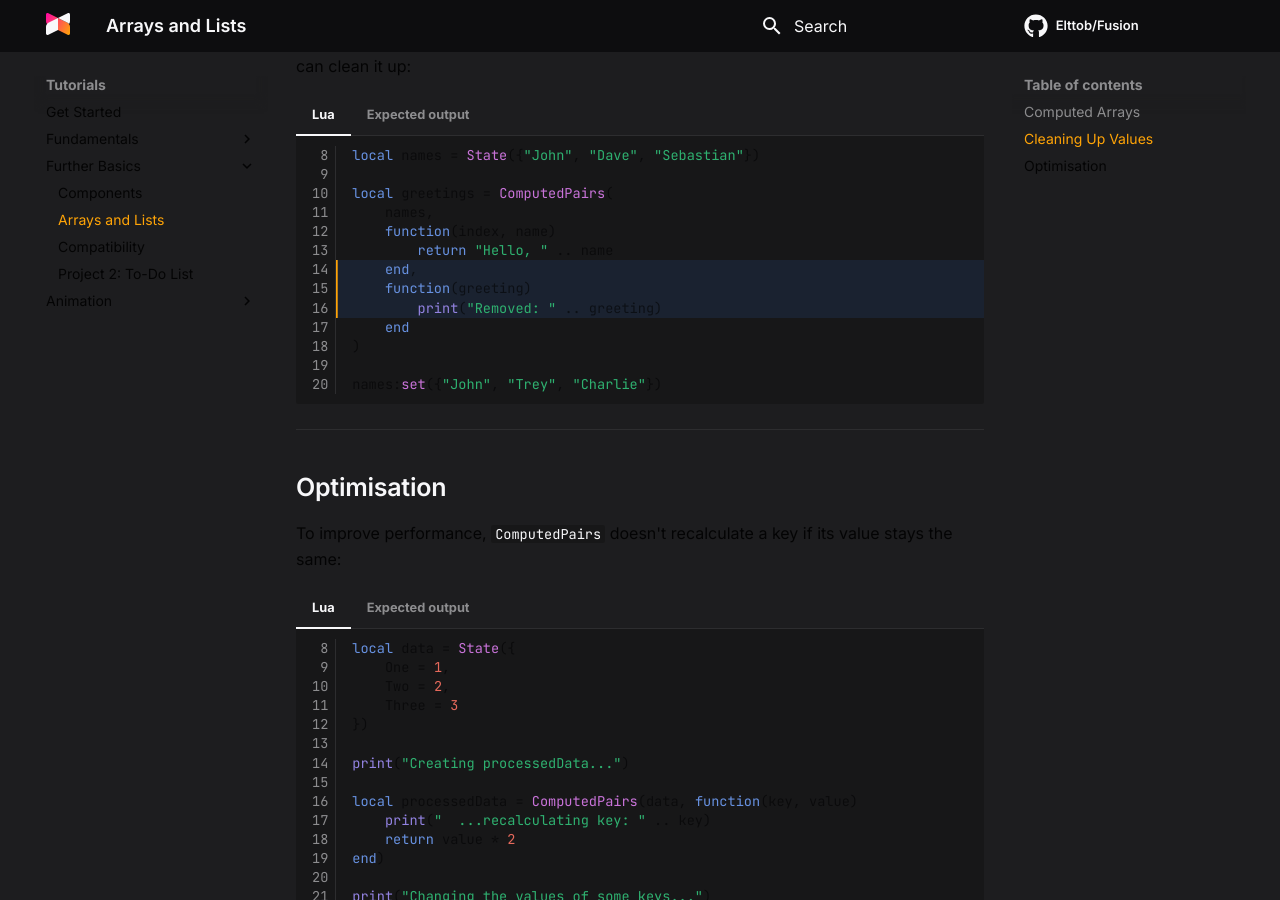
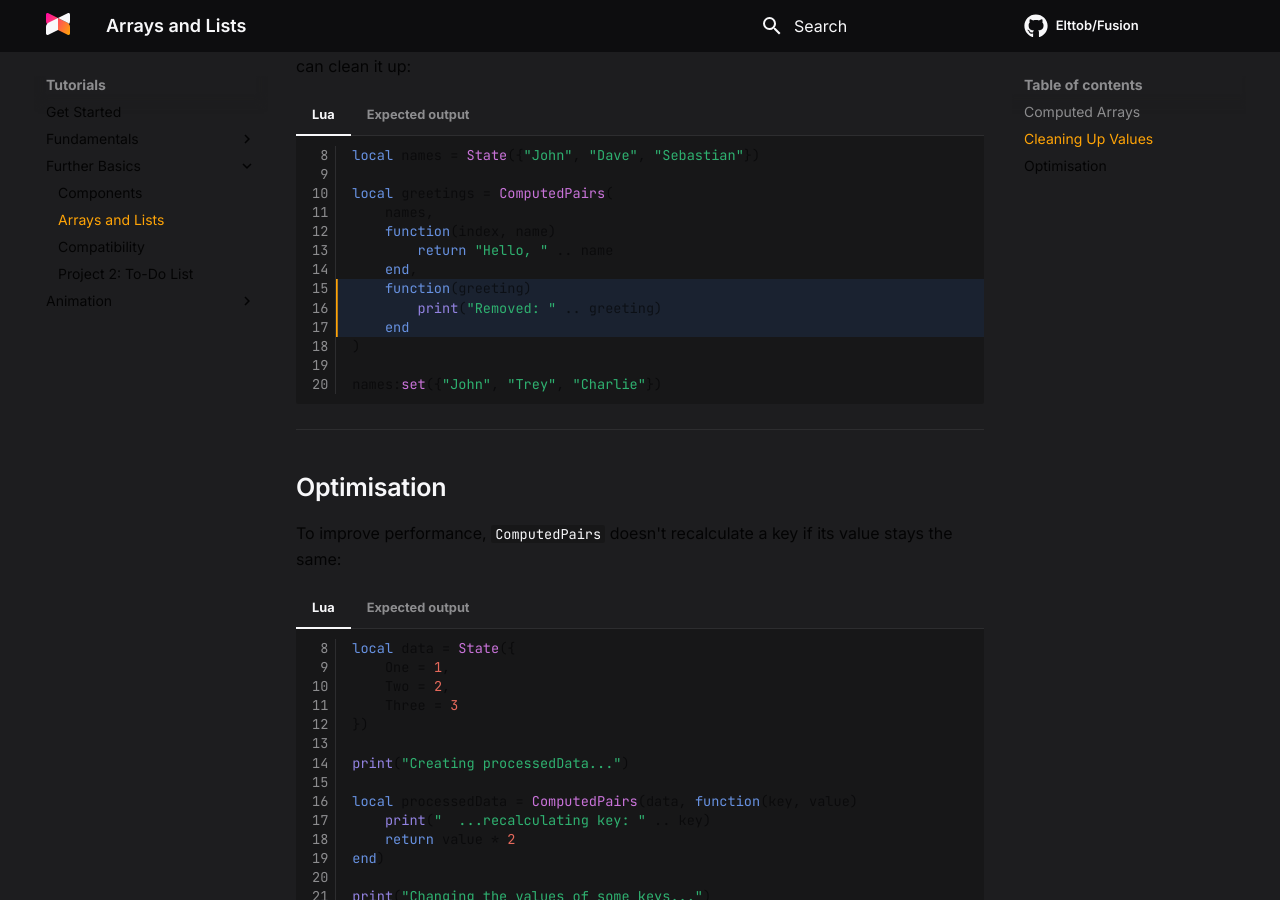
Before and after one commit to dphfox/Fusion, an MkDocs documentation site: the page built from docs/tutorials/further-basics/arrays-and-lists.md, in a window 1280 px wide and 900 px high, scrolled down 1941 px. Built offline with MkDocs 1.6.1 and Material for MkDocs 9.7.7, drawn with Linux system fonts in a browser that asks for light colours; comment, search, counter and statistics services are not loaded.

Commit message:
Fix line highlighting in Arrays and Lists

````diff
--- a/docs/tutorials/further-basics/arrays-and-lists.md
+++ b/docs/tutorials/further-basics/arrays-and-lists.md
@@ -98,7 +98,7 @@ the second argument. It will be called any time a generated value is removed or
 overwritten, so you can clean it up:
 
 === "Lua"
-	```Lua linenums="8" hl_lines="7-9"
+	```Lua linenums="8" hl_lines="8-10"
 	local names = State({"John", "Dave", "Sebastian"})
 
 	local greetings = ComputedPairs(
````
